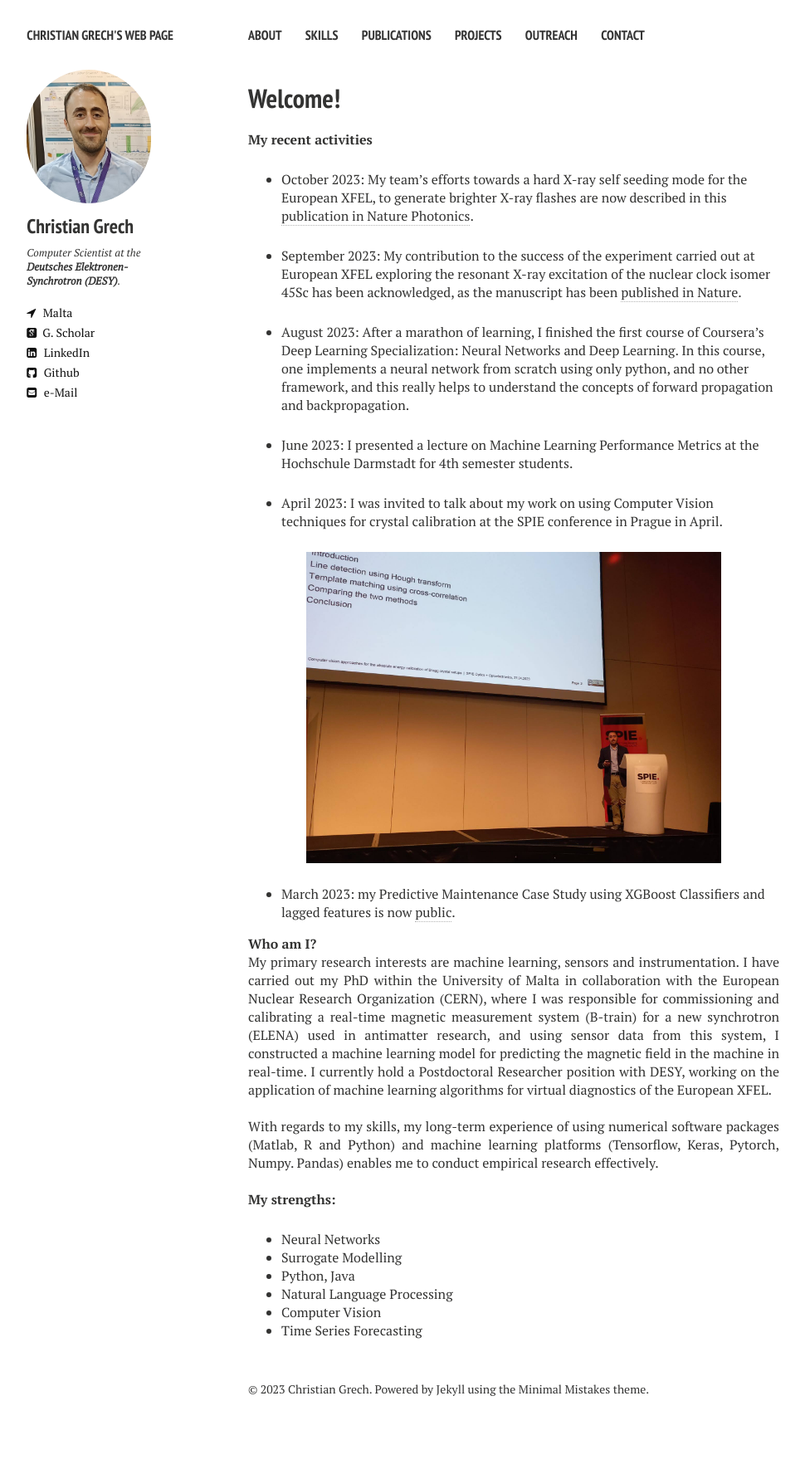
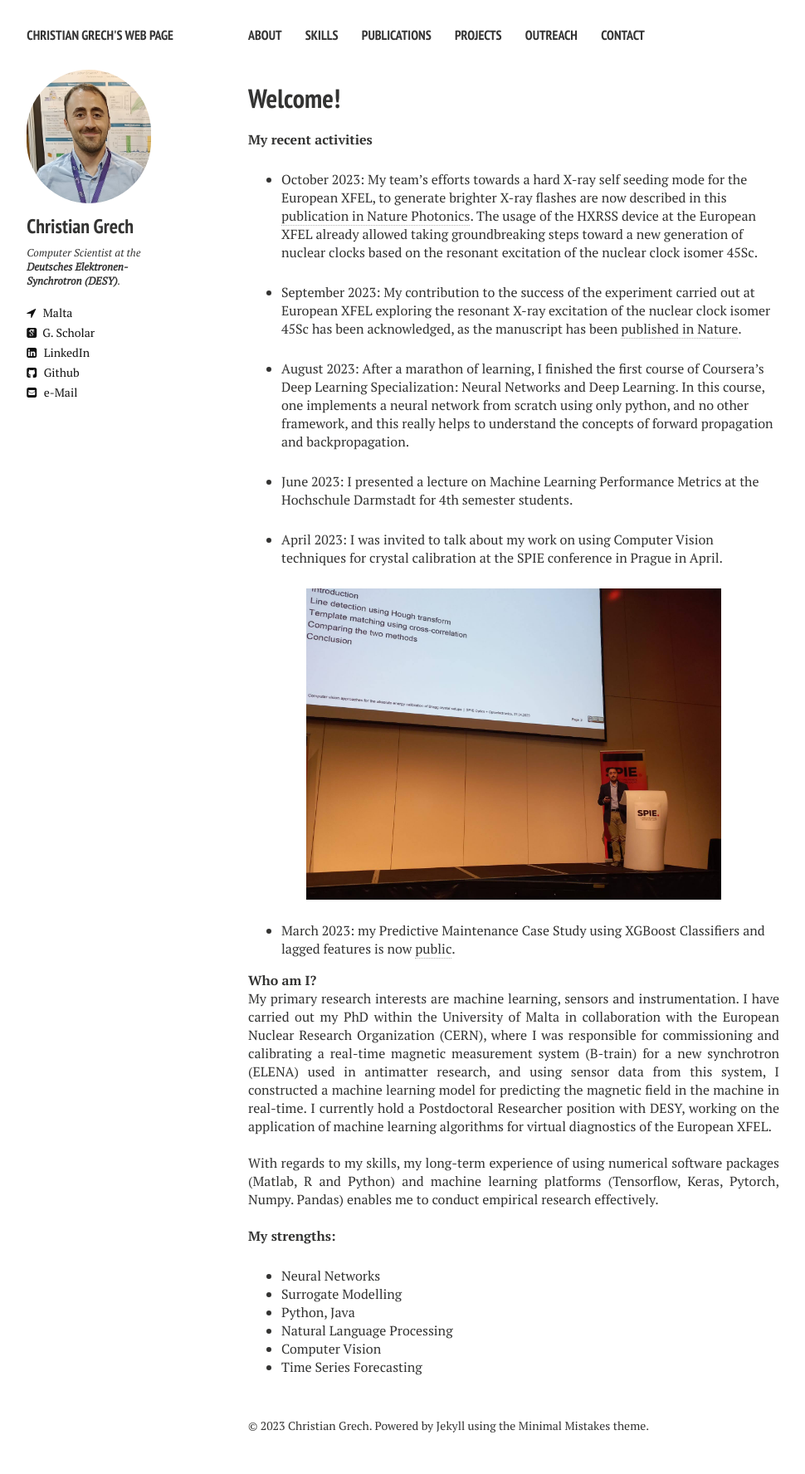
Before and after one commit to cgre23/cgre23.github.io, a Jekyll site: the page built from index.md, in a window 1280 px wide. Shown: the whole page at 83% size, without its empty margins (21-991 px from the left). Built offline with Jekyll 4.4.1, drawn with Linux system fonts in a browser that asks for light colours; nearby versions of some CDN libraries; before the commit the page ends 1732 px from its top, so only the background shows below that.

Commit message:
Update index.md

```diff
--- a/index.md
+++ b/index.md
@@ -7,7 +7,7 @@ image: banner1.png
 ---
 **My recent activities**
 
-* October 2023: My team's efforts towards a hard X-ray self seeding mode for the European XFEL, to generate brighter X-ray flashes are now described in this  [publication in Nature Photonics](https://www.nature.com/articles/s41566-023-01305-x). <br>
+* October 2023: My team's efforts towards a hard X-ray self seeding mode for the European XFEL, to generate brighter X-ray flashes are now described in this  [publication in Nature Photonics](https://www.nature.com/articles/s41566-023-01305-x). The usage of the HXRSS device at the European XFEL already allowed taking groundbreaking steps toward a new generation of nuclear clocks based on the resonant excitation of the nuclear clock isomer 45Sc. <br>
 
 * September 2023: My contribution to the success of the experiment carried out at European XFEL exploring the resonant X-ray excitation of the nuclear clock isomer 45Sc has been acknowledged, as the manuscript has been [published in Nature](https://www.nature.com/articles/s41586-023-06491-w). <br>
 
```
